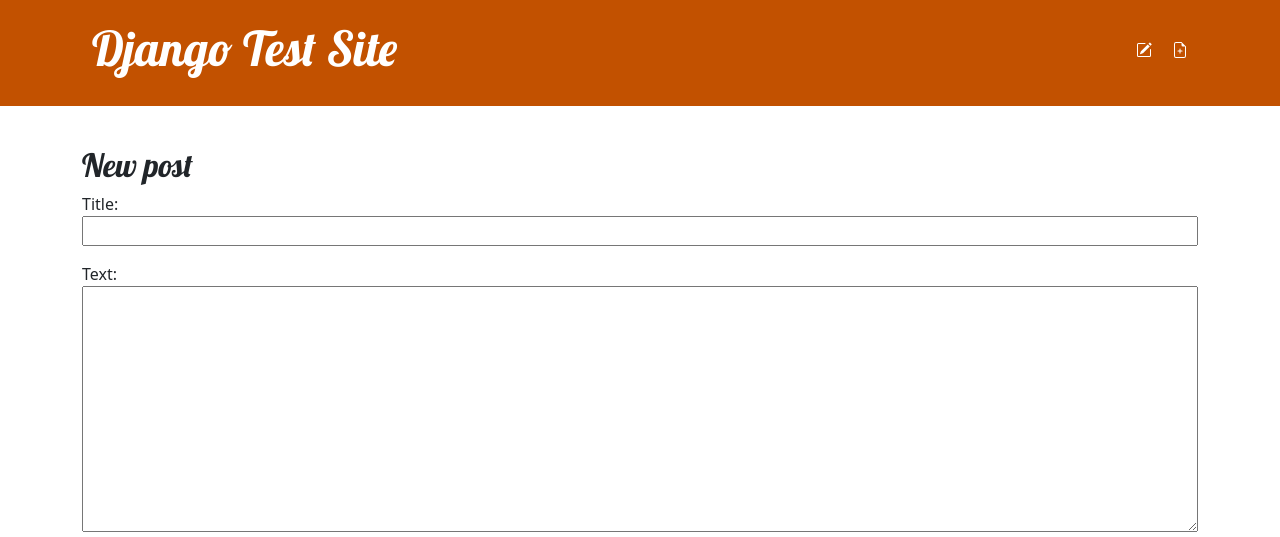
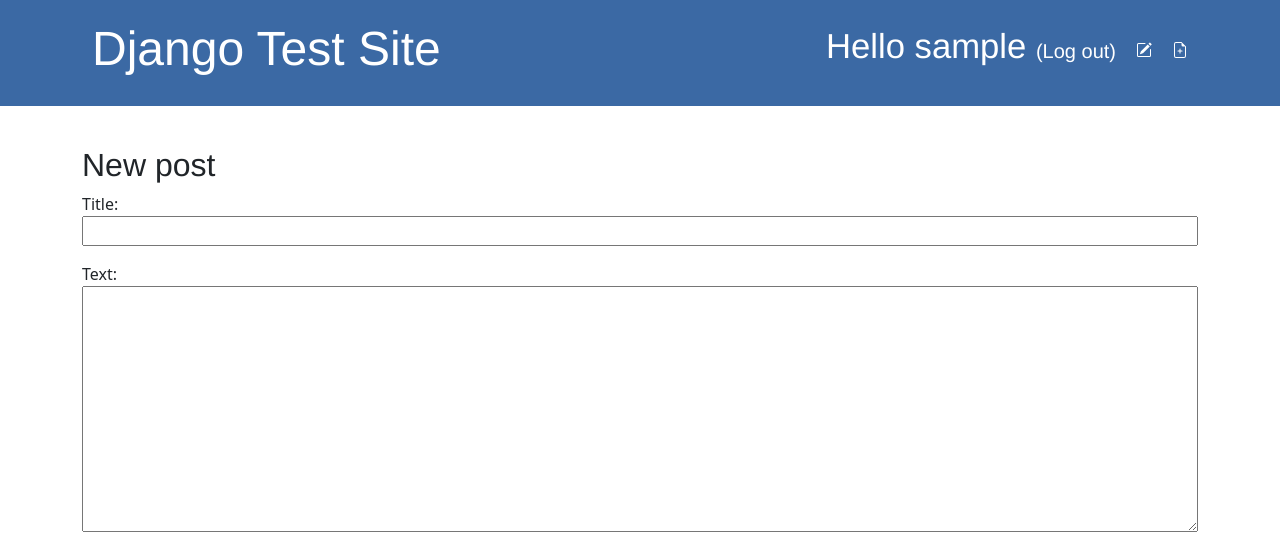
Before and after one commit to evansethan/civicscape, a Django app: page /post/new/ in a window 1280 px wide. Shown: the top 537 px of the page. Run offline with Django 4.2, Linux system fonts and the light colour scheme; the visitor is signed in with stand-in values (Sample User, id 1).

Commit message:
user login and reg

```diff
--- a/blog/static/css/blog.css
+++ b/blog/static/css/blog.css
@@ -1,5 +1,5 @@
 .page-header {
-    background-color: #C25100;
+    background-color: #3b69a4;
     margin-top: 0;
     margin-bottom: 40px;
     padding: 20px 20px 20px 40px;
@@ -18,11 +18,11 @@
 h2,
 h3,
 h4 {
-    font-family: 'Lobster', cursive;
+    font-family: 'Helvetica Neue';
 }
 
 .date {
-    color: #828282;
+    color: #3b69a4;
 }
 
 .save {
@@ -59,13 +59,41 @@
 
 .btn-secondary,
 .btn-secondary:visited {
-    color: #C25100;
+    color: #3b69a4;
     background: none;
-    border-color: #C25100;
+    border-color: #3b69a4;
     margin-left: 15px;
 }
 
 .btn-secondary:hover {
     color: #FFFFFF;
-    background-color: #C25100;
+    background-color: #3b69a4;
 }
+
+#logout {
+    font-family: 'Helvetica Neue';
+}
+
+small a,
+small a:hover,
+small a:visited {
+    font-size: 15pt;
+    color: #ffffff;
+    text-decoration: none;
+}
+
+.logout-button {
+    font-size: 15pt;
+    font-family: 'Helvetica Neue';
+    background: none;
+    border: none;
+    padding: 0;
+    margin: 0;
+    color: #ffffff;
+    text-decoration: none;
+    cursor: pointer;
+}
+
+.logout-button:hover {
+    text-decoration: underline;
+}
--- a/blog/templates/blog/base.html
+++ b/blog/templates/blog/base.html
@@ -16,8 +16,20 @@
                         {% include './icons/file-earmark-plus.svg' %}
                     </a>
                     <a href="{% url 'post_draft_list' %}" class="top-menu">
-                        {% include './icons/pencil-square.svg'%}
+                        {% include './icons/pencil-square.svg' %}
                     </a>
+                    <span class="top-menu" id="logout">
+                        Hello {{ user.username }}
+                        <form method="post" action="{% url 'logout' %}" style="display:inline;">
+                            {% csrf_token %}
+                            <button type="submit" class="logout-button">(Log out)</button>
+                        </form>
+                    </span>
+                {% else %}
+                    <a href="{% url 'login' %}" class="top-menu">
+                        {% include './icons/lock-fill.svg' %}
+                    </a>
+                    <a href="{% url 'signup' %}" class="top-menu">Sign up</a>
                 {% endif %}
                 <h1><a href="/">Django Test Site</a></h1>
             </div>
--- a/blog/views.py
+++ b/blog/views.py
@@ -1,6 +1,8 @@
 from django.shortcuts import render
 from django.utils import timezone
 from django.shortcuts import render, get_object_or_404, redirect
+from django.contrib.auth.decorators import login_required
+from django.contrib.auth.forms import UserCreationForm
 from .models import Post
 from .forms import PostForm
 
@@ -14,7 +16,17 @@
     post = get_object_or_404(Post, pk=pk)
     return render(request, 'blog/post_detail.html', {'post': post})
 
+def signup(request):
+    if request.method == "POST":
+        form = UserCreationForm(request.POST)
+        if form.is_valid():
+            form.save()
+            return redirect('login')
+    else:
+        form = UserCreationForm()
+    return render(request, 'registration/signup.html', {'form': form})
 
+@login_required
 def post_new(request):
     if request.method == "POST":
         form = PostForm(request.POST)
@@ -27,7 +39,7 @@
         form = PostForm()
     return render(request, 'blog/post_edit.html', {'form': form})
 
-
+@login_required
 def post_edit(request, pk):
     post = get_object_or_404(Post, pk=pk)
     if request.method == "POST":
@@ -41,19 +53,19 @@
         form = PostForm(instance=post)
     return render(request, 'blog/post_edit.html', {'form': form})
 
-
+@login_required
 def post_draft_list(request):
     posts = Post.objects.filter(published_date__isnull=True).order_by('created_date')
     return render(request, 'blog/post_draft_list.html', {'posts': posts})
 
-
+@login_required
 def post_publish(request, pk):
     post = get_object_or_404(Post, pk=pk)
     if request.method=='POST':
         post.publish()
     return redirect('post_detail', pk=pk)
 
-
+@login_required
 def post_remove(request, pk):
     post = get_object_or_404(Post, pk=pk)
     if request.method=='POST':
--- a/mysite/settings.py
+++ b/mysite/settings.py
@@ -123,3 +123,5 @@
 # https://docs.djangoproject.com/en/4.2/ref/settings/#default-auto-field
 
 DEFAULT_AUTO_FIELD = 'django.db.models.BigAutoField'
+
+LOGIN_REDIRECT_URL = '/'
--- a/mysite/urls.py
+++ b/mysite/urls.py
@@ -14,10 +14,15 @@
     1. Import the include() function: from django.urls import include, path
     2. Add a URL to urlpatterns:  path('blog/', include('blog.urls'))
 """
+from django.urls import path, include
 from django.contrib import admin
-from django.urls import path, include
+from django.contrib.auth import views
+from blog import views as blog_views
 
 urlpatterns = [
     path('admin/', admin.site.urls),
+    path('accounts/login/', views.LoginView.as_view(), name='login'),
+    path('accounts/logout/', views.LogoutView.as_view(next_page='/'), name='logout'),
+    path('accounts/signup/', blog_views.signup, name='signup'),  # <-- NEW
     path('', include('blog.urls')),
 ]
```
Also changed, not shown: blog/templates/registration/signup.html (added, +11 -0 lines).
